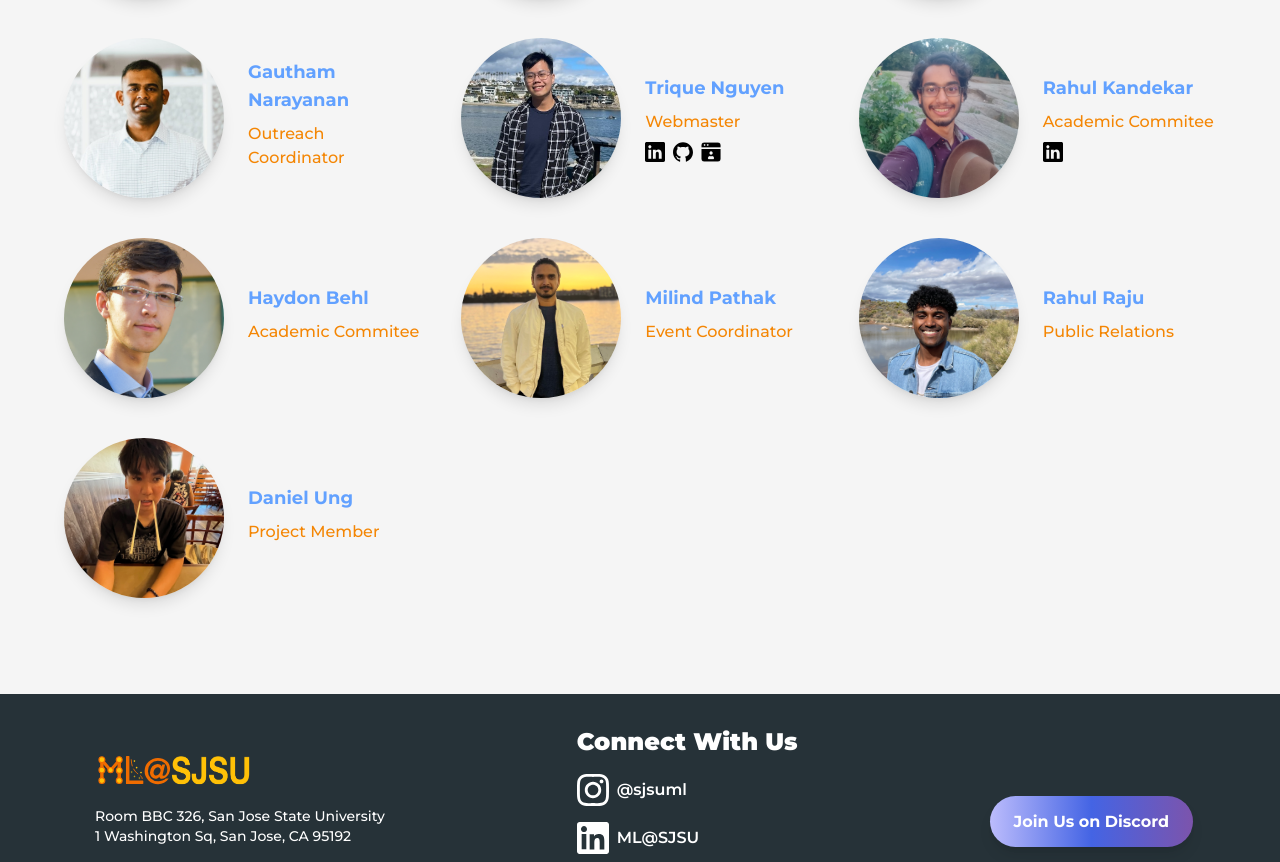
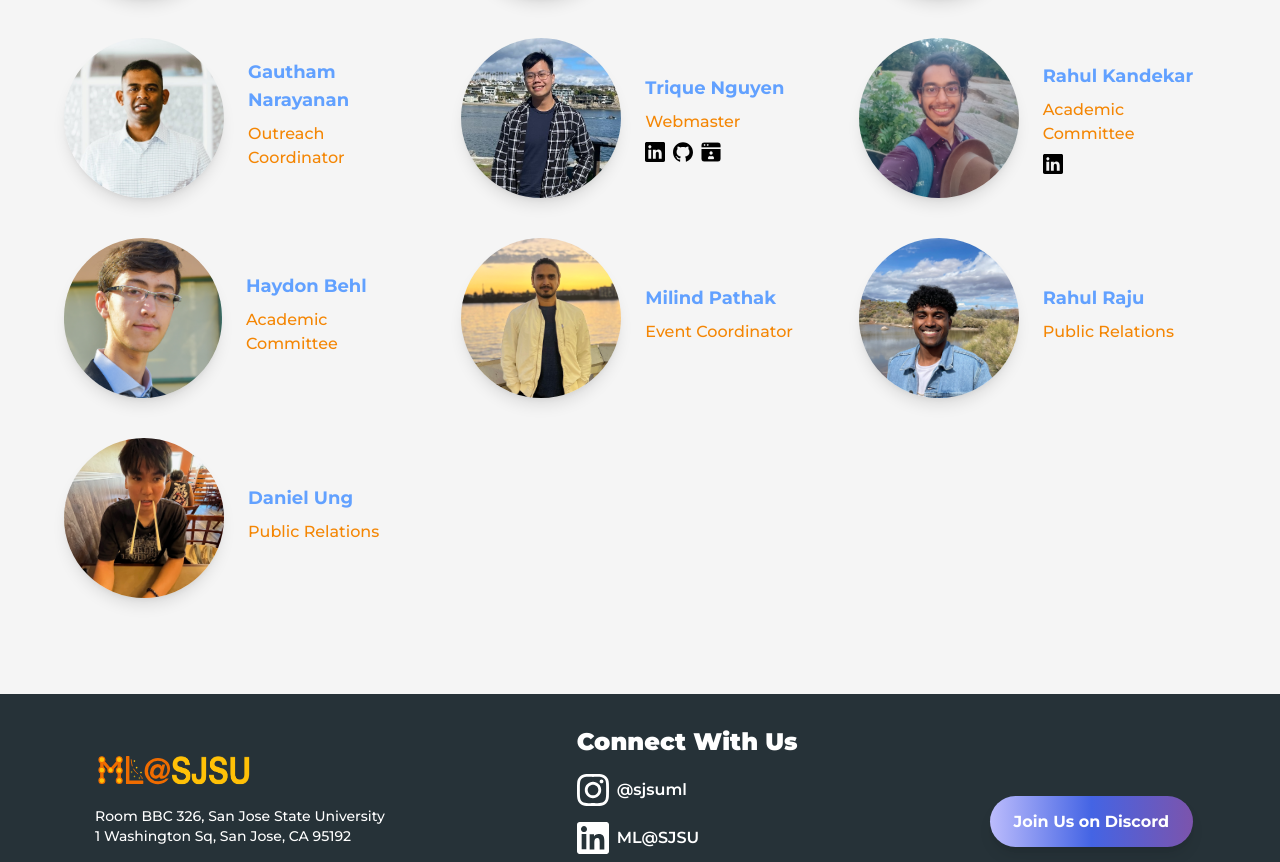
Before and after one commit to mlatsjsu/new-website, a React (Vite) app in the folder client/: page / in a window 1280 px wide. Shown: the part 2978-3840 px from the top of the page. Built offline with nearby package versions, Linux system fonts and the light colour scheme.

Commit message:
fixed typos

```diff
--- a/client/src/components/Officer.jsx
+++ b/client/src/components/Officer.jsx
@@ -45,13 +45,13 @@ const Officer = () => {
     },
     {
       name: "Rahul Kandekar",
-      role: "Academic Commitee",
+      role: "Academic Committee",
       linkedin: "https://www.linkedin.com/in/rahul-kandekar/",
       photo: RahulK
     },
     {
       name: "Haydon Behl",
-      role: "Academic Commitee",
+      role: "Academic Committee",
       photo: Haydon
     },
     {
@@ -66,7 +66,7 @@ const Officer = () => {
     },
     {
       name: "Daniel Ung",
-      role: "Project Member",
+      role: "Public Relations",
       photo: Daniel
     },
 
```
